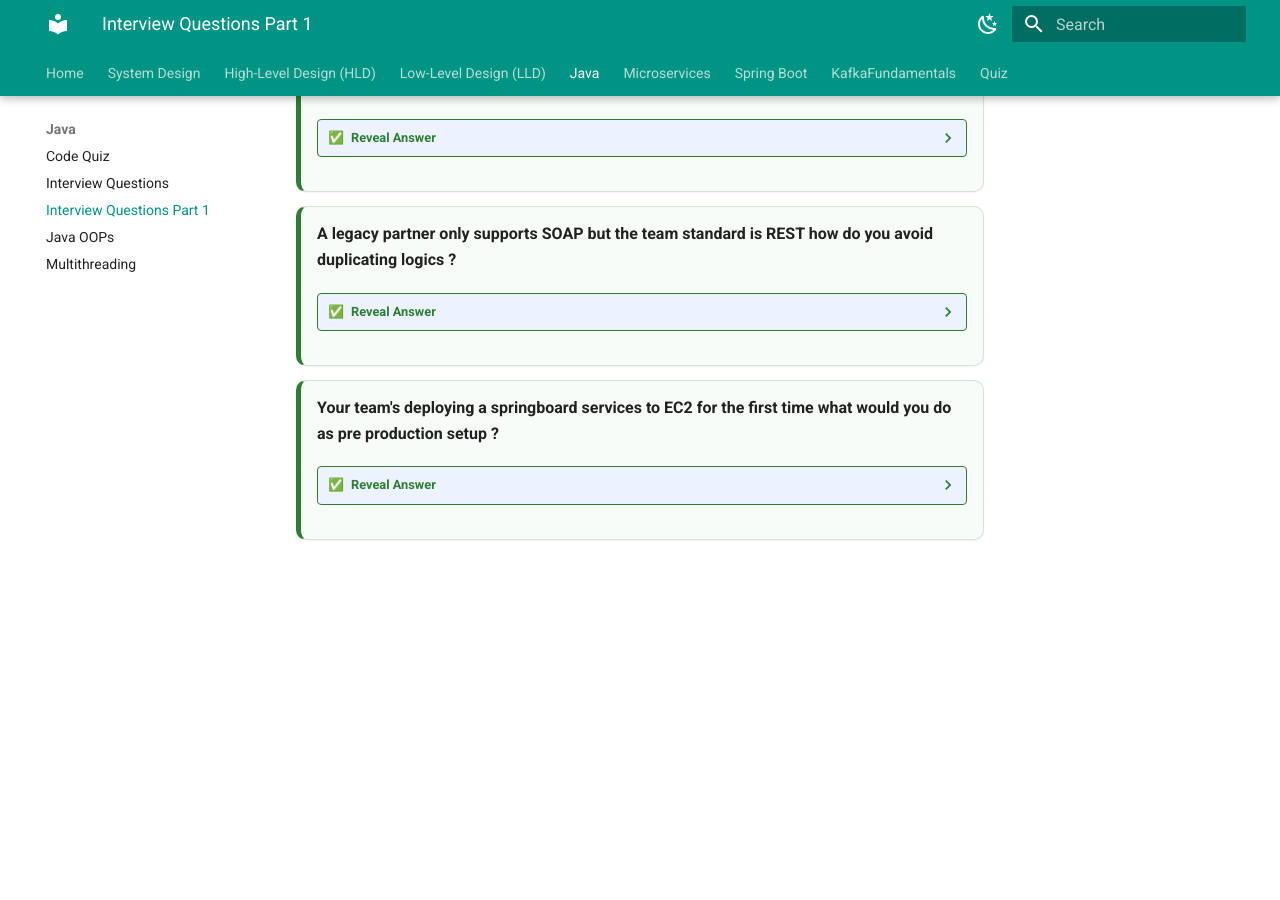
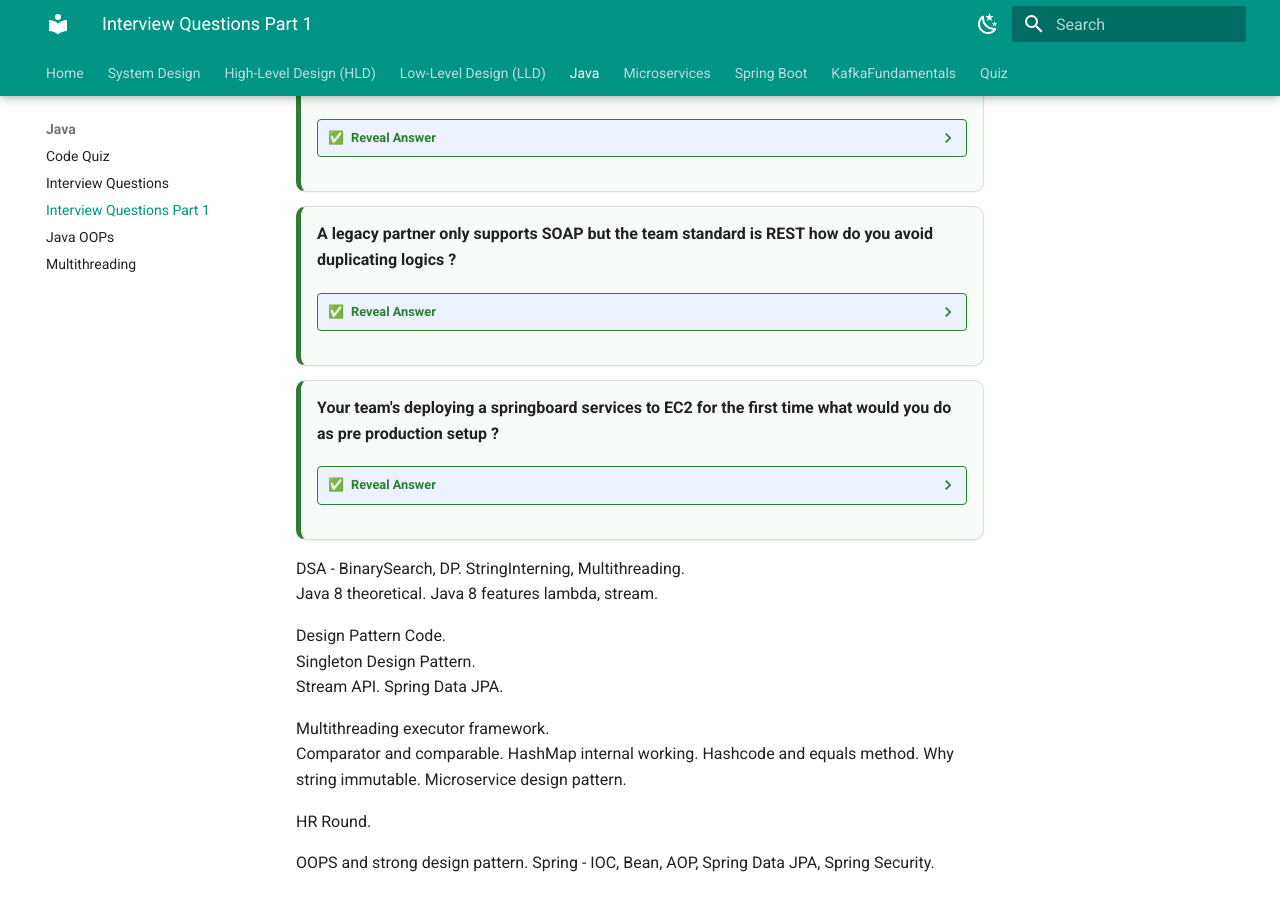
Before and after one commit to Suchismita-Deb/blogSystemDesign, an MkDocs documentation site: the page built from docs/02Java/01InterviewQuestion.md, in a window 1280 px wide and 900 px high, scrolled down 2538 px. Built offline with MkDocs 1.6.1 and Material for MkDocs 9.7.7, drawn with Linux system fonts in a browser that asks for light colours; before the commit the page ends 3102 px from its top, so only the background shows below that.

Commit message:
initial commit

```diff
--- a/docs/02Java/01InterviewQuestion.md
+++ b/docs/02Java/01InterviewQuestion.md
@@ -146,3 +146,22 @@ They are functionally same and its the semantics. The @Repository enables automa
 <summary>Reveal Answer</summary>
 </details>
 </div>
+
+DSA - BinarySearch, DP.
+StringInterning, Multithreading.
+Java 8 theoretical. Java 8 features lambda, stream.
+
+Design Pattern Code.
+Singleton Design Pattern.
+Stream API.
+Spring Data JPA.
+
+Multithreading executor framework.
+Comparator and comparable.
+HashMap internal working. Hashcode and equals method.
+Why string immutable.
+Microservice design pattern.
+
+HR Round.
+
+OOPS and strong design pattern. Spring - IOC, Bean, AOP, Spring Data JPA, Spring Security.
```
Also changed, not shown: docs/02Java/Sample.md (added, +33 -0 lines), docs/images/CloudKubernetes/VPNConnection.png (added).
